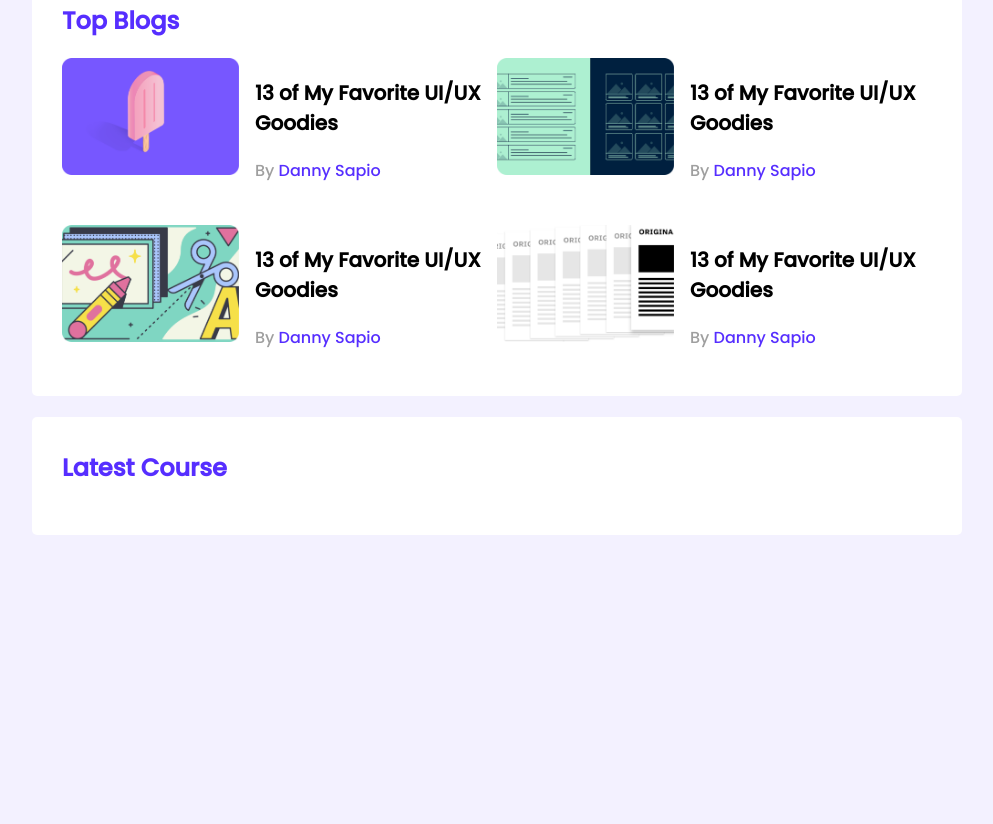
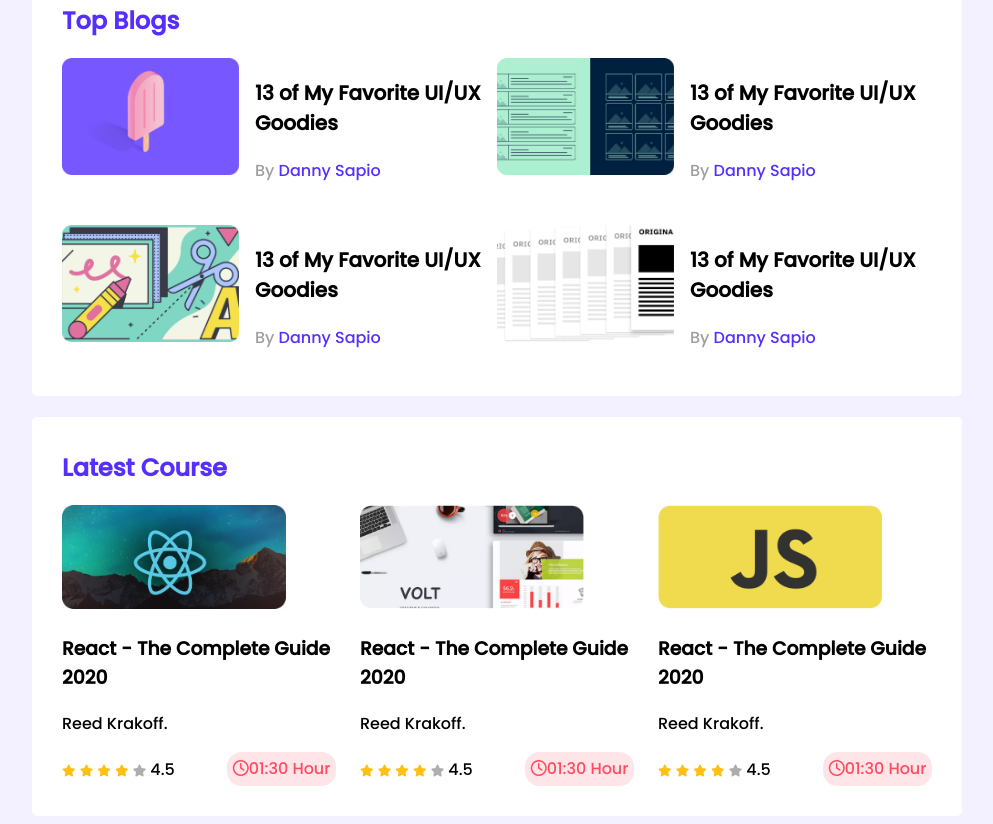
Before and after one commit to hellohafesh/leader-board, a plain HTML site: page index.html in a window 1280 px wide. Shown: the part 329-1153 px from the top of the page, without its empty margins (143-1136 px from the left). Before the commit the page ends 872 px from the top, so only its background shows below. Drawn offline with Linux system fonts and the light colour scheme.

Commit message:
add course

```diff
--- a/index.html
+++ b/index.html
@@ -6,6 +6,8 @@
     <meta http-equiv="X-UA-Compatible" content="IE=edge">
     <meta name="viewport" content="width=device-width, initial-scale=1.0">
     <title>Leader Board</title>
+    <!-- font awsome -->
+    <script src="https://kit.fontawesome.com/1260375e18.js" crossorigin="anonymous"></script>
     <!-- stylesheet -->
     <link rel="stylesheet" href="styles.css">
 </head>
@@ -99,6 +101,80 @@
         <!-- latest coursr -->
         <section class="container">
             <h2 class="section-title">Latest Course</h2>
+            <div class="courses">
+                <div class="course">
+                    <div class="course-banner">
+                        <img src="images/courses/course-1.png" alt="">
+                    </div>
+                    <div class="course-details">
+                        <h3 class="course-title">React - The Complete Guide 2020</h3>
+                        <p class="course-author">Reed Krakoff.</p>
+                        <div class="course-info">
+                            <div>
+                                <i class="fa-solid fa-star field"></i>
+                                <i class="fa-solid fa-star field"></i>
+                                <i class="fa-solid fa-star field"></i>
+                                <i class="fa-solid fa-star field"></i>
+                                <i class="fa-solid fa-star empty"></i>
+                                <span>4.5</span>
+                            </div>
+
+                            <div class="course-deuration">
+                                <i class="fa-regular fa-clock"></i>01:30 Hour
+                            </div>
+                        </div>
+                    </div>
+
+                </div>
+                <div class="course">
+                    <div class="course-banner">
+                        <img src="images/courses/course-2.png" alt="">
+                    </div>
+                    <div class="course-details">
+                        <h3 class="course-title">React - The Complete Guide 2020</h3>
+                        <p class="course-author">Reed Krakoff.</p>
+                        <div class="course-info">
+                            <div>
+                                <i class="fa-solid fa-star field"></i>
+                                <i class="fa-solid fa-star field"></i>
+                                <i class="fa-solid fa-star field"></i>
+                                <i class="fa-solid fa-star field"></i>
+                                <i class="fa-solid fa-star empty"></i>
+                                <span>4.5</span>
+                            </div>
+
+                            <div class="course-deuration">
+                                <i class="fa-regular fa-clock"></i>01:30 Hour
+                            </div>
+                        </div>
+                    </div>
+
+                </div>
+                <div class="course">
+                    <div class="course-banner">
+                        <img src="images/courses/course-3.png" alt="">
+                    </div>
+                    <div class="course-details">
+                        <h3 class="course-title">React - The Complete Guide 2020</h3>
+                        <p class="course-author">Reed Krakoff.</p>
+                        <div class="course-info">
+                            <div>
+                                <i class="fa-solid fa-star field"></i>
+                                <i class="fa-solid fa-star field"></i>
+                                <i class="fa-solid fa-star field"></i>
+                                <i class="fa-solid fa-star field"></i>
+                                <i class="fa-solid fa-star empty"></i>
+                                <span>4.5</span>
+                            </div>
+
+                            <div class="course-deuration">
+                                <i class="fa-regular fa-clock"></i>01:30 Hour
+                            </div>
+                        </div>
+                    </div>
+
+                </div>
+            </div>
         </section>
     </main>
     <!-- main end -->
--- a/styles.css
+++ b/styles.css
@@ -96,3 +96,46 @@ hr {
     color: #562EFF;
     font-size: 16px;
 }
+
+/* -----------------------------------
+            courses style
+----------------------------------------*/
+.courses {
+    display: grid;
+    grid-template-columns: repeat(3, 1fr);
+    grid-column-gap: 24px;
+
+}
+
+.course .course-banner img {
+    width: 224px;
+    height: 104px;
+}
+
+.course-info {
+    display: flex;
+    align-items: center;
+    justify-content: space-between;
+}
+
+.fa-star {
+    font-size: 12px;
+}
+
+.fa-star.field {
+    color: #FFC014;
+}
+
+.fa-star.empty {
+    color: #AEAEAE;
+}
+
+.course-deuration {
+    color: #FF4A60;
+    background-color: #FFE4E8;
+    border-radius: 14.69px;
+    padding-top: 4.01px;
+    padding-left: 5.43px;
+    padding-right: 5.6px;
+    padding-bottom: 5.34px;
+}
```
